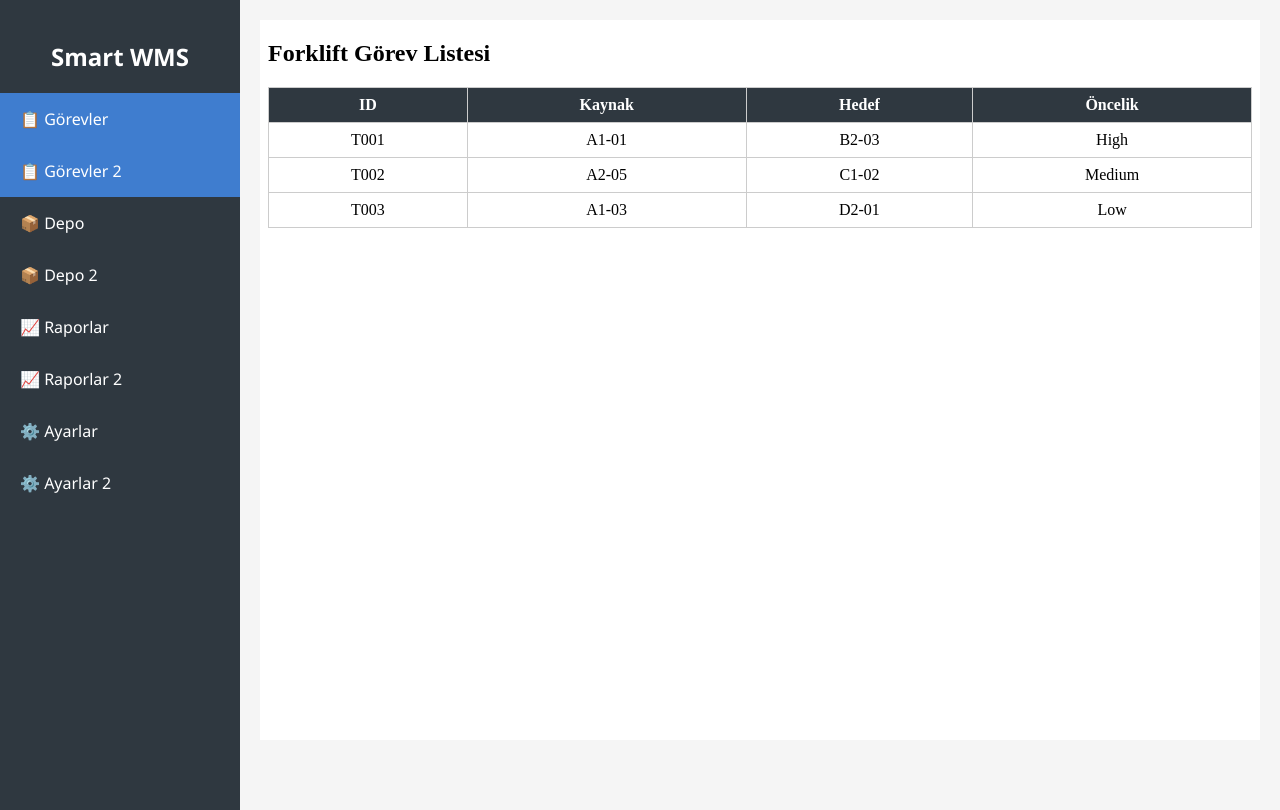
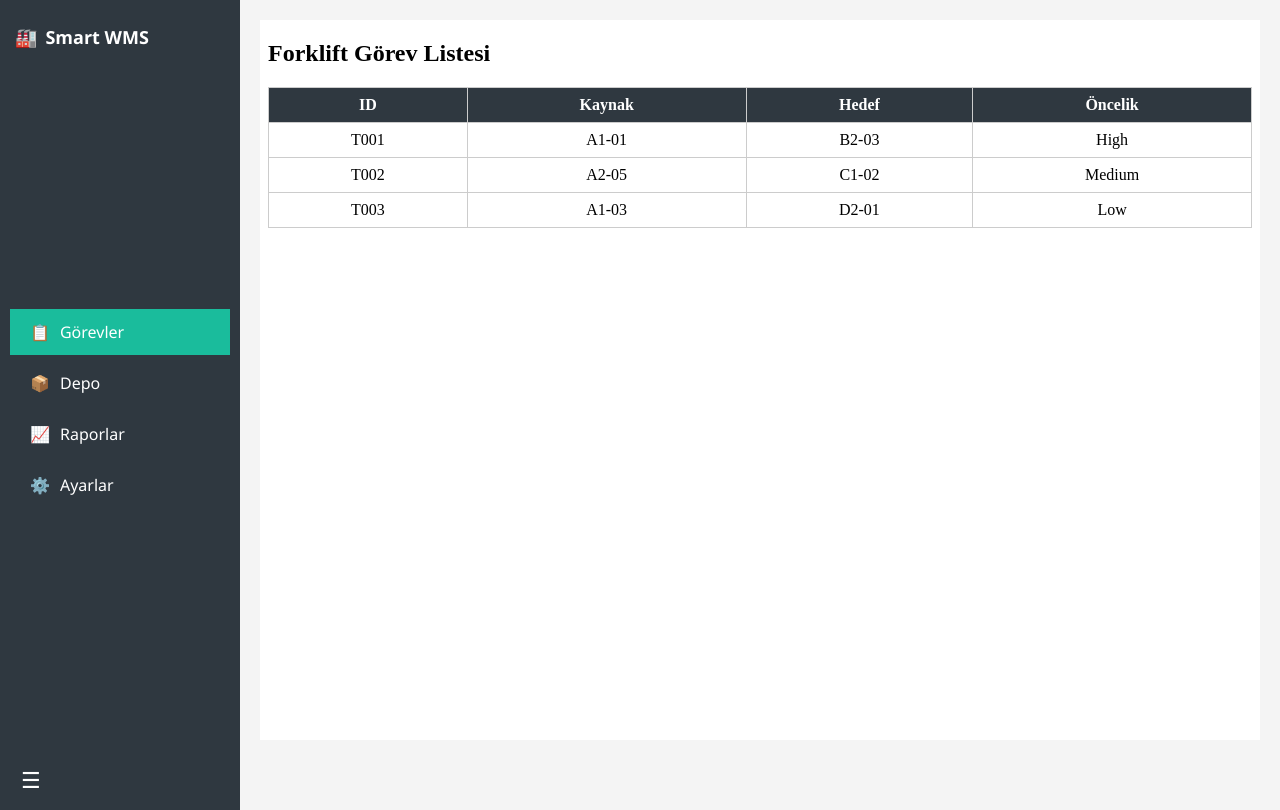
Before and after one commit to msalihsaglam/wms_frontend_backend, a plain HTML site: page index.html in a window 1280 px wide. Drawn offline with Linux system fonts and the light colour scheme.

Commit message:
Toggle button is added for navigation

```diff
--- a/css/style.css
+++ b/css/style.css
@@ -1,41 +1,99 @@
-
 body {
   margin: 0;
   font-family: 'Segoe UI', sans-serif;
   display: flex;
-  background-color: #f5f5f5;
+  background: #f4f4f4;
 }
+
 .sidebar {
   width: 240px;
+  background-color: #2f3840;
   height: 100vh;
-  background-color: #2f3840;
   color: white;
   display: flex;
   flex-direction: column;
-  position: fixed;
-  padding-top: 20px;
+  transition: width 0.3s ease;
+  justify-content: space-between; /* header + nav + footer için yer ayırır */
+  height: 100vh;
+  padding-top: 10px;
 }
-.sidebar h2 {
-  text-align: center;
+
+.sidebar nav {
+  display: flex;
+  flex-direction: column;
+  gap: 5px;
+  padding: 0 10px;
 }
-.sidebar a {
-  padding: 15px 20px;
+
+.sidebar-footer {
+  display: flex;
+  justify-content: flex-end;
+  padding: 15px;
+}
+
+.sidebar.collapsed {
+  width: 60px;
+}
+
+.sidebar-header {
+  display: flex;
+  align-items: center;
+  justify-content: space-between;
+  padding: 15px;
+}
+
+#toggleBtn {
+  background: none;
+  border: none;
+  color: white;
+  font-size: 22px;
+  cursor: pointer;
+}
+
+
+.brand {
+  display: flex;
+  align-items: center;
+  gap: 8px;
+  font-size: 18px;
+  font-weight: bold;
+}
+
+.sidebar nav a {
+  padding: 12px 20px;
   color: white;
   text-decoration: none;
-  display: block;
+  display: flex;
+  align-items: center;
+  gap: 10px;
+  transition: background 0.2s;
 }
-.sidebar a:hover,
-.sidebar a.active {
-  background-color: #3f7dcf;
+
+.sidebar nav a:hover,
+.sidebar nav a.active {
+  background-color: #1abc9c;
 }
+
+.sidebar.collapsed .label,
+.sidebar.collapsed .text {
+  display: none;
+}
+
 .content {
-  margin-left: 240px;
+  flex-grow: 1;
   padding: 20px;
-  width: calc(100% - 240px);
 }
+
 iframe {
   width: 100%;
   height: 90vh;
   border: none;
   background: white;
 }
+
+.sidebar-toggle {
+  margin-top: auto; /* 🔑 bu satır: butonu en alta iter */
+  display: flex;
+  justify-content: flex-end;
+  padding: 10px;
+}
--- a/index.html
+++ b/index.html
@@ -8,16 +8,19 @@
   <script defer src="js/main.js"></script>
 </head>
 <body>
-  <div class="sidebar">
-    <h2>Smart WMS</h2>
-    <a href="#" class="active" onclick="loadPage('pages/forklift.html', this)">📋 Görevler</a>
-    <a href="#" class="active" onclick="loadPage('pages/forklift copy.html', this)">📋 Görevler 2</a>
-    <a href="#" onclick="loadPage('pages/storage.html', this)">📦 Depo</a>
-    <a href="#" onclick="loadPage('pages/storage copy.html', this)">📦 Depo 2</a>
-    <a href="#" onclick="loadPage('pages/reports.html', this)">📈 Raporlar</a>
-    <a href="#" onclick="loadPage('pages/reports copy.html', this)">📈 Raporlar 2</a>
-    <a href="#" onclick="loadPage('pages/settings.html', this)">⚙️ Ayarlar</a>
-     <a href="#" onclick="loadPage('pages/settings copy.html', this)">⚙️ Ayarlar 2</a>
+  <div class="sidebar" id="sidebar">
+    <div class="sidebar-header">
+      <span class="brand"><span class="emoji">🏭</span> <span class="text">Smart WMS</span></span>
+    </div>
+    <nav>
+      <a href="#" class="active" onclick="loadPage('pages/forklift copy.html', this)">📋 <span class="label">Görevler</span></a>
+      <a href="#" onclick="loadPage('pages/storage copy.html', this)">📦 <span class="label">Depo</span></a>
+      <a href="#" onclick="loadPage('pages/reports copy.html', this)">📈 <span class="label">Raporlar</span></a>
+      <a href="#" onclick="loadPage('pages/settings copy.html', this)">⚙️ <span class="label">Ayarlar</span></a>
+    </nav>
+    <div class="sidebar-header">
+      <button id="toggleBtn">☰</button>
+    </div>
   </div>
   <div class="content">
     <iframe id="iframeContent" src="pages/forklift.html"></iframe>
--- a/js/main.js
+++ b/js/main.js
@@ -4,3 +4,11 @@ function loadPage(page, el) {
   document.querySelectorAll('.sidebar a').forEach(a => a.classList.remove('active'));
   el.classList.add('active');
 }
+
+document.addEventListener('DOMContentLoaded', () => {
+  const toggleBtn = document.getElementById('toggleBtn');
+  const sidebar = document.getElementById('sidebar');
+  toggleBtn.addEventListener('click', () => {
+    sidebar.classList.toggle('collapsed');
+  });
+});
```
